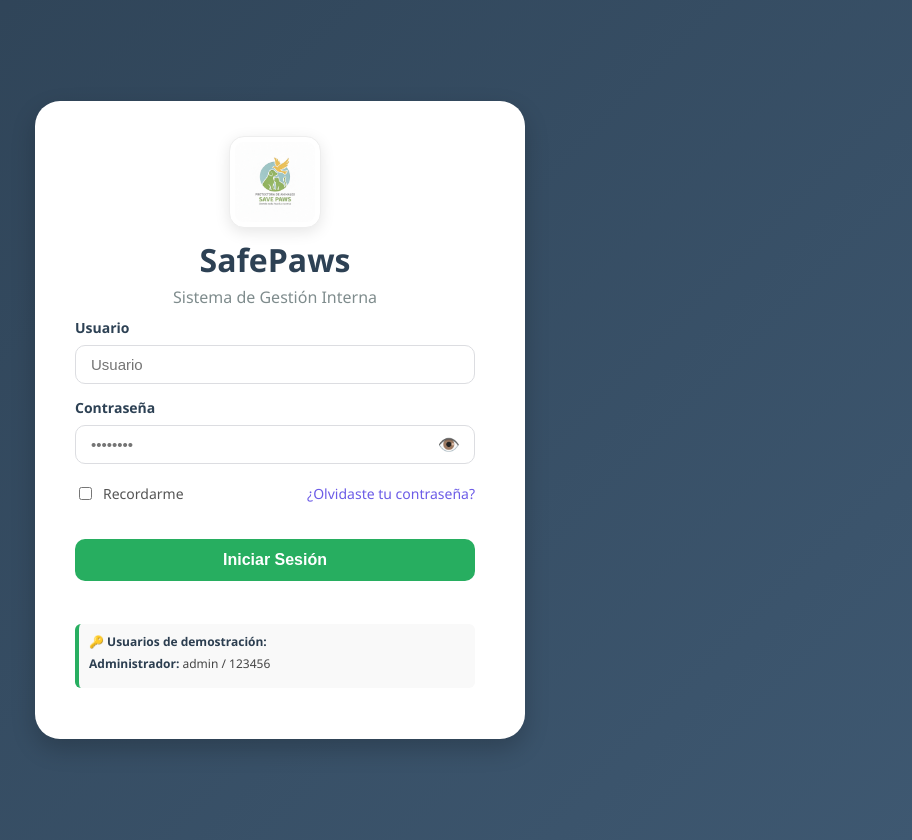
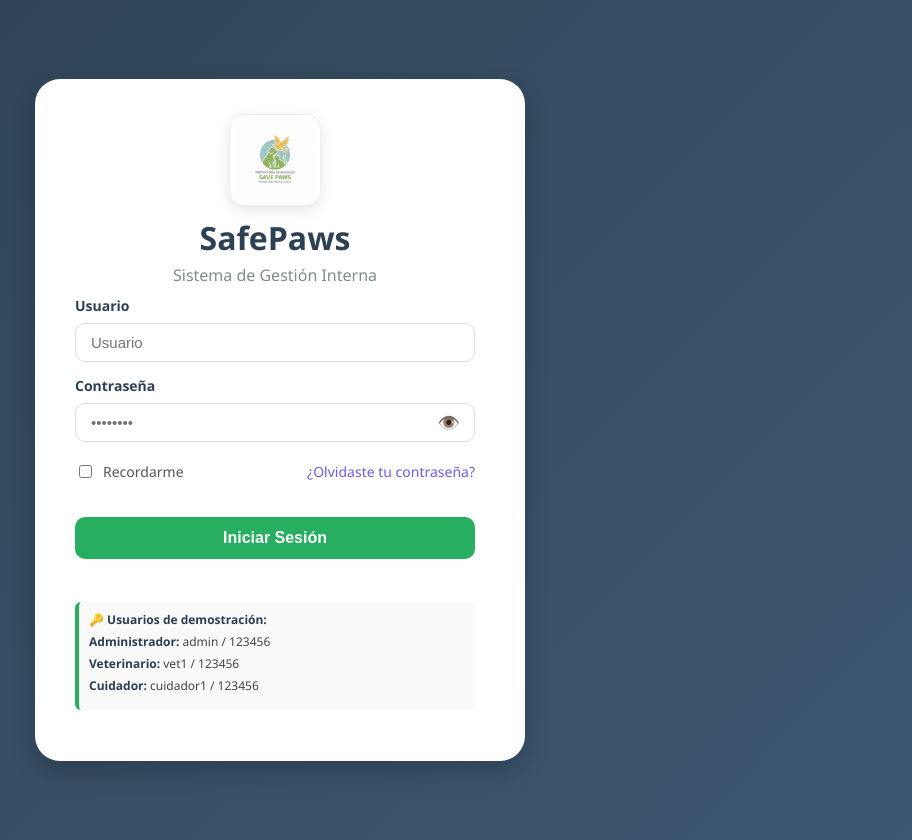
Before and after one commit to Casas-tj/SafePaws, a Django app: page /accounts/login/ in a window 1280 px wide. Shown: the whole page, without its empty margins (360-1272 px from the left). Run offline with Django 5.2, Linux system fonts and the light colour scheme.

Commit message:
Login template: Usuarios de demostración actualizados

```diff
--- a/apps/accounts/templates/accounts/login.html
+++ b/apps/accounts/templates/accounts/login.html
@@ -47,6 +47,8 @@
             <div class="demo-credentials">
                 <h4>🔑 Usuarios de demostración:</h4>
                 <p><strong>Administrador:</strong> admin / 123456</p>
+                <p><strong>Veterinario:</strong> vet1 / 123456</p>
+                <p><strong>Cuidador:</strong> cuidador1 / 123456</p>
             </div>
         </form>
     </main>
--- a/apps/core/management/commands/seed_all.py
+++ b/apps/core/management/commands/seed_all.py
@@ -27,7 +27,7 @@ class Command(BaseCommand):
     def seed_users(self):
         self.stdout.write("  [USUARIOS]")
 
-        grupos = ['Administrador', 'Veterinario', 'Cuidador de Animales', 'Atención al Cliente', 'Voluntario']
+        grupos = ['Administrador', 'Veterinario', 'Cuidador de Animales', 'Atención al Cliente']
         for g in grupos:
             Group.objects.get_or_create(name=g)
 
```
